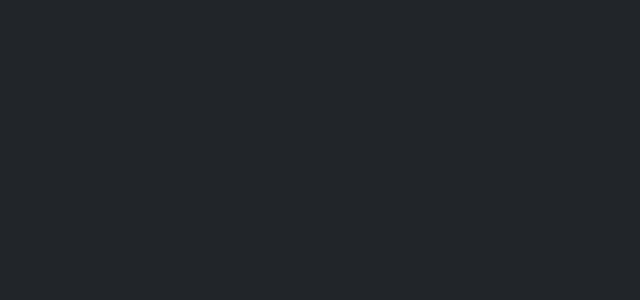
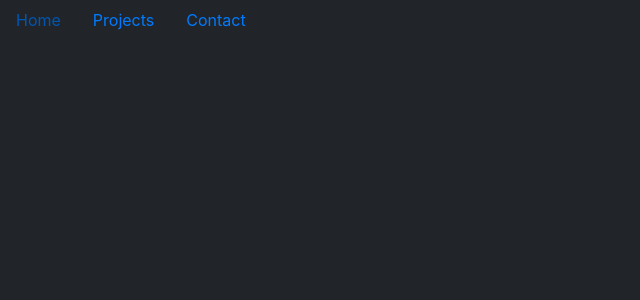
Before and after one commit to nicklevenson/portfolio, a React (Create React App) app: page / in a window 1280 px wide. Shown: the top 300 px of the page, without its empty margins (0-640 px from the left). Built offline with nearby package versions, Linux system fonts and the light colour scheme.

Commit message:
style fix

```diff
--- a/src/index.js
+++ b/src/index.js
@@ -14,7 +14,7 @@ import 'bootstrap/dist/css/bootstrap.min.css';
 
 ReactDOM.render(
   <Router>
-    <Route path="/home" component={App}/>
+    <Route path="/" component={App}/>
   </Router>,
   document.getElementById('root')
 );
```
